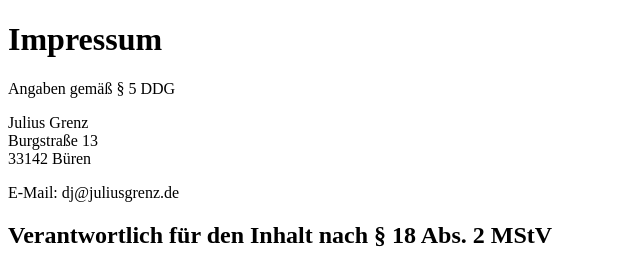
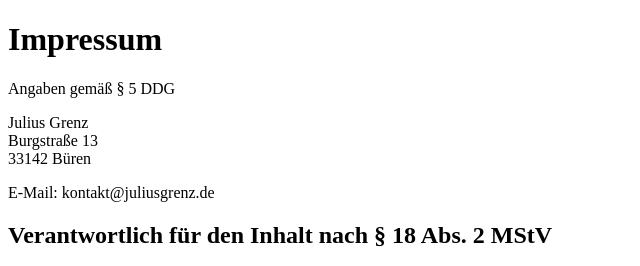
Before and after one commit to JuliuGrenz/juliusgrenz.de, a plain HTML site: page impressum.html in a window 1280 px wide. Shown: the top 266 px of the page, 0-640 px from the left. Drawn offline with Linux system fonts and the light colour scheme.

Commit message:
Update impressum.html

```diff
--- a/impressum.html
+++ b/impressum.html
@@ -19,7 +19,7 @@ Burgstraße 13<br>
 </p>
 
 <p>
-E-Mail: dj@juliusgrenz.de
+E-Mail: kontakt@juliusgrenz.de
 </p>
 
 <h2>Verantwortlich für den Inhalt nach § 18 Abs. 2 MStV</h2>
```
